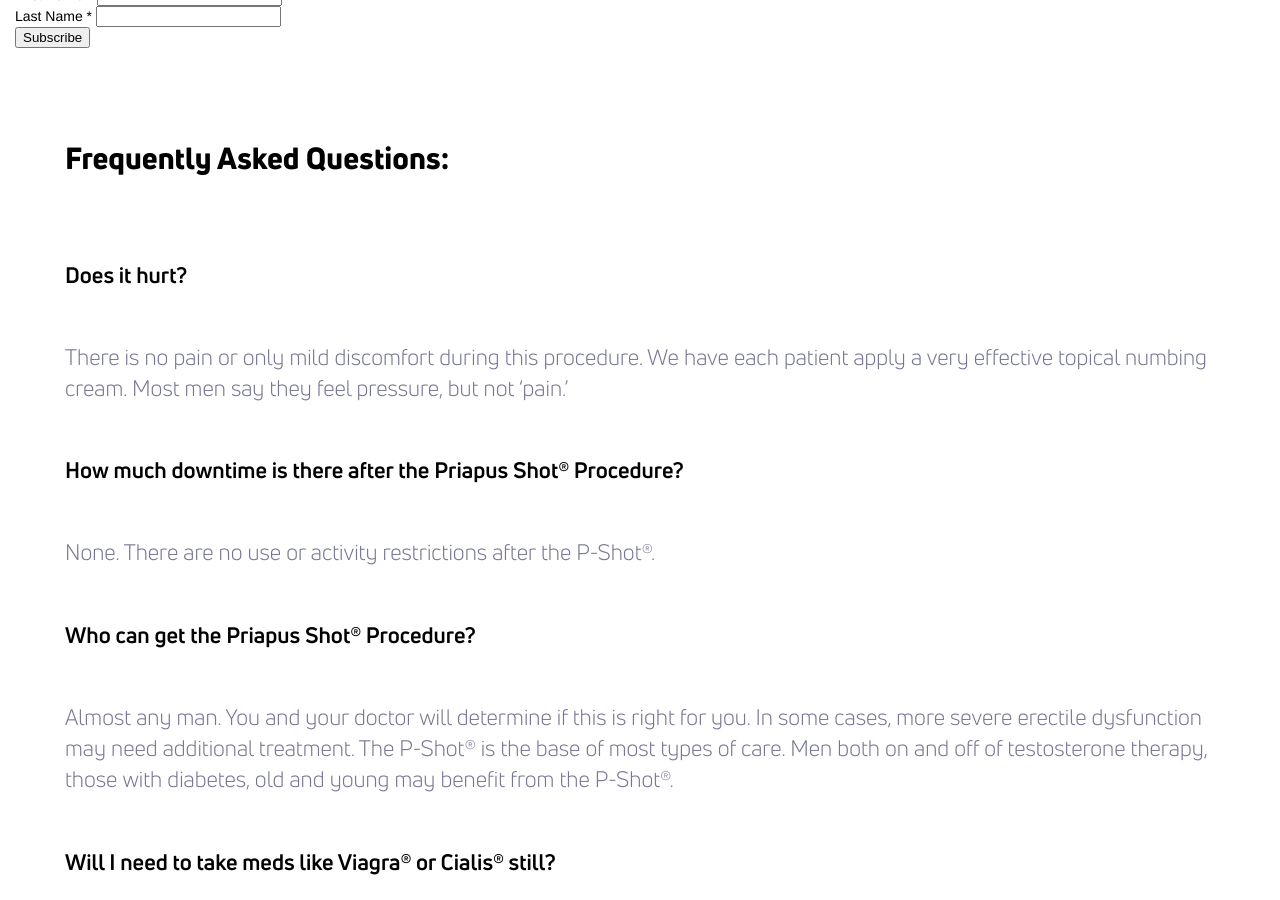
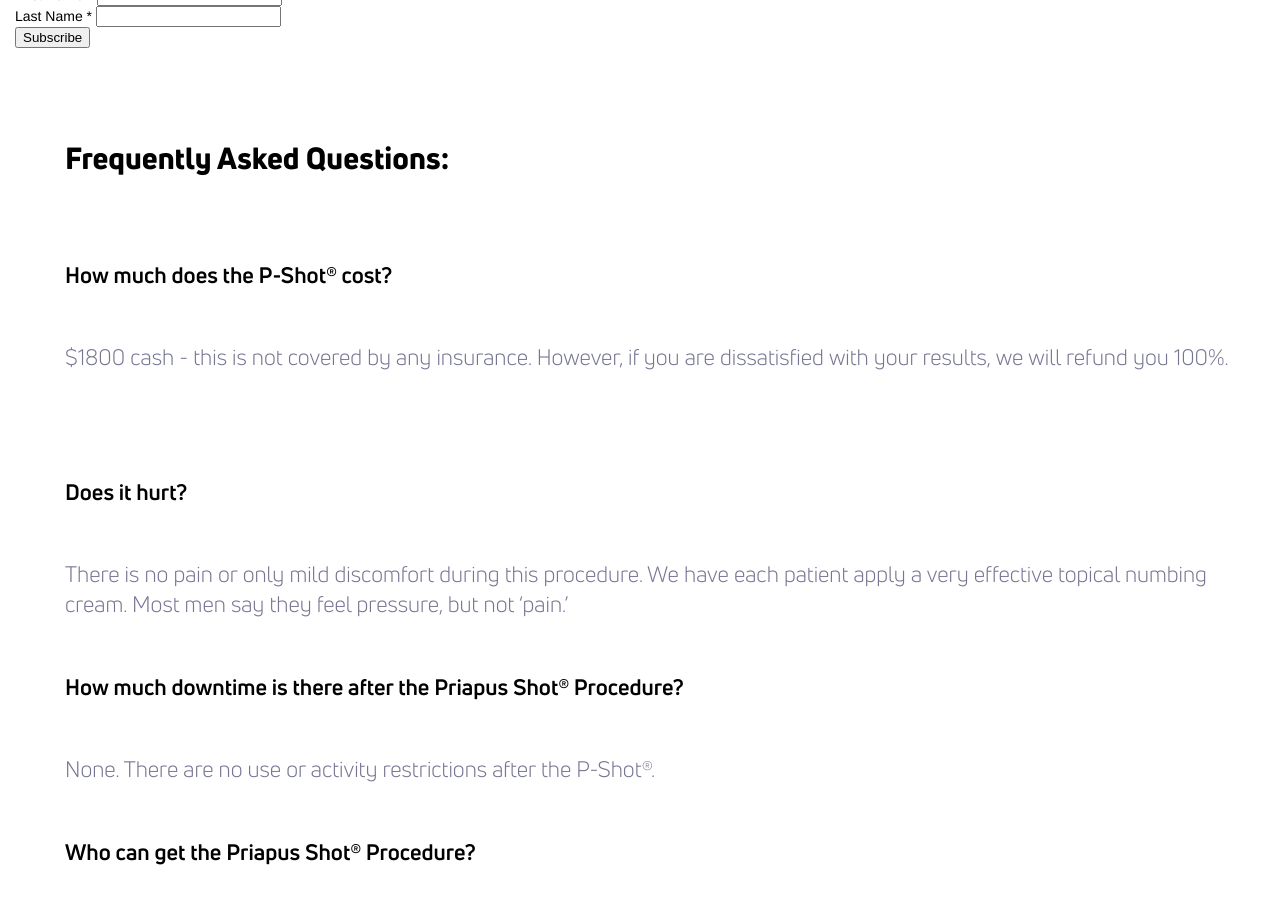
Before and after one commit to theneverwoods/gerstenberg.clinic, a Jekyll site: the page built from services/p-shot.html, in a window 1280 px wide and 900 px high, scrolled down 3585 px. Built offline with Jekyll 4.4.1, drawn with Linux system fonts in a browser that asks for light colours; comment, search, counter and statistics services are not loaded.

Commit message:
Update p-shot.html

```diff
--- a/services/p-shot.html
+++ b/services/p-shot.html
@@ -152,6 +152,8 @@ redirect_from: /pshot
 <div class="row">
 	<div class="two-thirds bottom">
         <h2 style="margin-top: 60px">Frequently Asked Questions:</h2>
+		<h3 class="bottom">How much does the P-Shot® cost?<h3>
+		<p>$1800 cash - this is not covered by any insurance. However, if you are dissatisfied with your results, we will refund you 100%.</p>
 		<h3 class="bottom">Does it hurt?</h3>
 		<p>There is no pain or only mild discomfort during this procedure. We have each patient apply a very effective topical numbing cream.  Most men say they feel pressure, but not ‘pain.’
 		</p>
```
